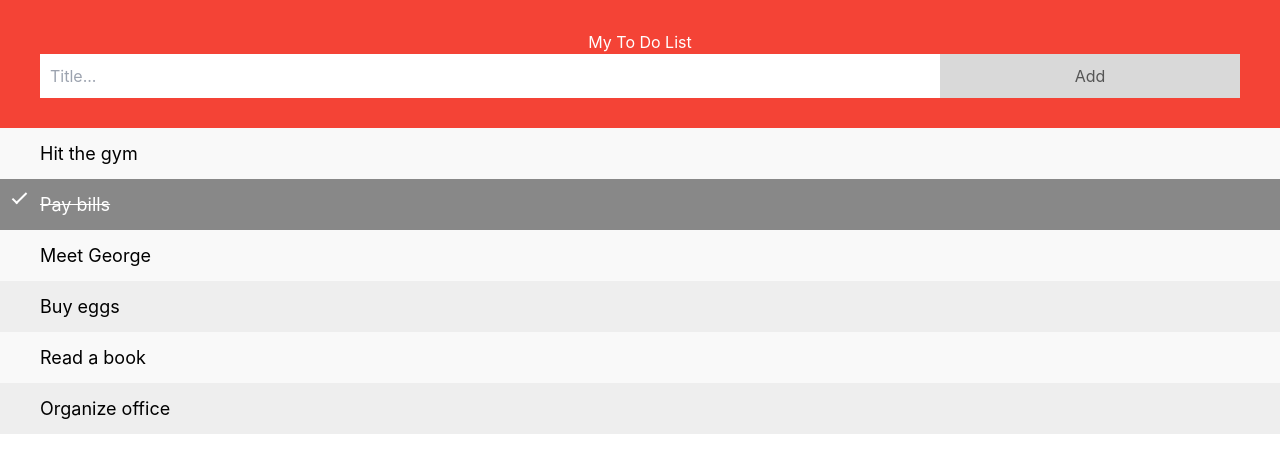
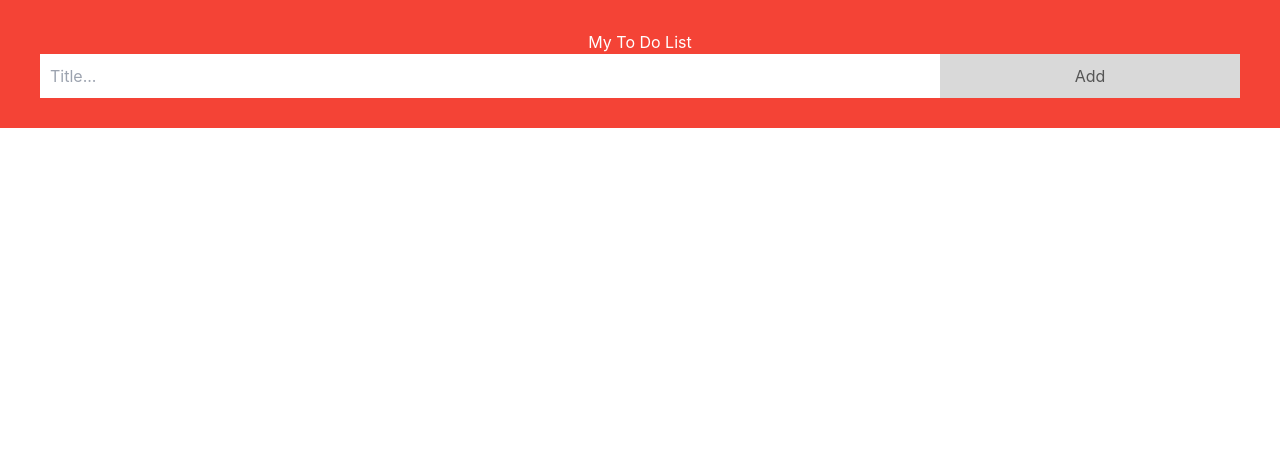
Before and after one commit to nimatrazmjo/react-typescript-todo, a React (Create React App) app: page / in a window 1280 px wide. Shown: the top 472 px of the page. Built offline with nearby package versions, Linux system fonts and the light colour scheme.

Commit message:
add dump component

```diff
--- a/src/App.tsx
+++ b/src/App.tsx
@@ -12,13 +12,14 @@ function App() {
     console.log(todo, 'todoo');
 
     if (todo) {
-      setTodos([...todos, {id:Date.now(), todo, isDone: false}])
+      setTodos([...todos, {id:Date.now(), todo, isDone: false}]);
+      setTodo('')
     }
   }
   return (
     <>
     <AddTodo todo={todo} setTodo={setTodo} handleAdd={handleAdd} />
-    <ListTodo />
+    <ListTodo todos={todos} />
     </>
   );
 }
--- a/src/components/list-todo/list-todo.component.tsx
+++ b/src/components/list-todo/list-todo.component.tsx
@@ -1,14 +1,14 @@
 import React from 'react'
+import { Todo } from '../../models/todo';
+import ListItem from '../list-item/list-item.component';
 
-const ListTodo:React.FC = () => {
+interface Props {
+    todos: Todo[]
+}
+const ListTodo:React.FC<Props> = ({todos}) => {
     return (
         <ul id="myUL">
-            <li>Hit the gym</li>
-            <li className='checked'>Pay bills</li>
-            <li>Meet George</li>
-            <li>Buy eggs</li>
-            <li>Read a book</li>
-            <li>Organize office</li>
+            {todos.map(todo => <ListItem id={todo.id} value={todo.todo} />)}
         </ul>
     )
 }
```
Also changed, not shown: src/components/list-item/list-item.component.tsx (added, +8 -0 lines).
